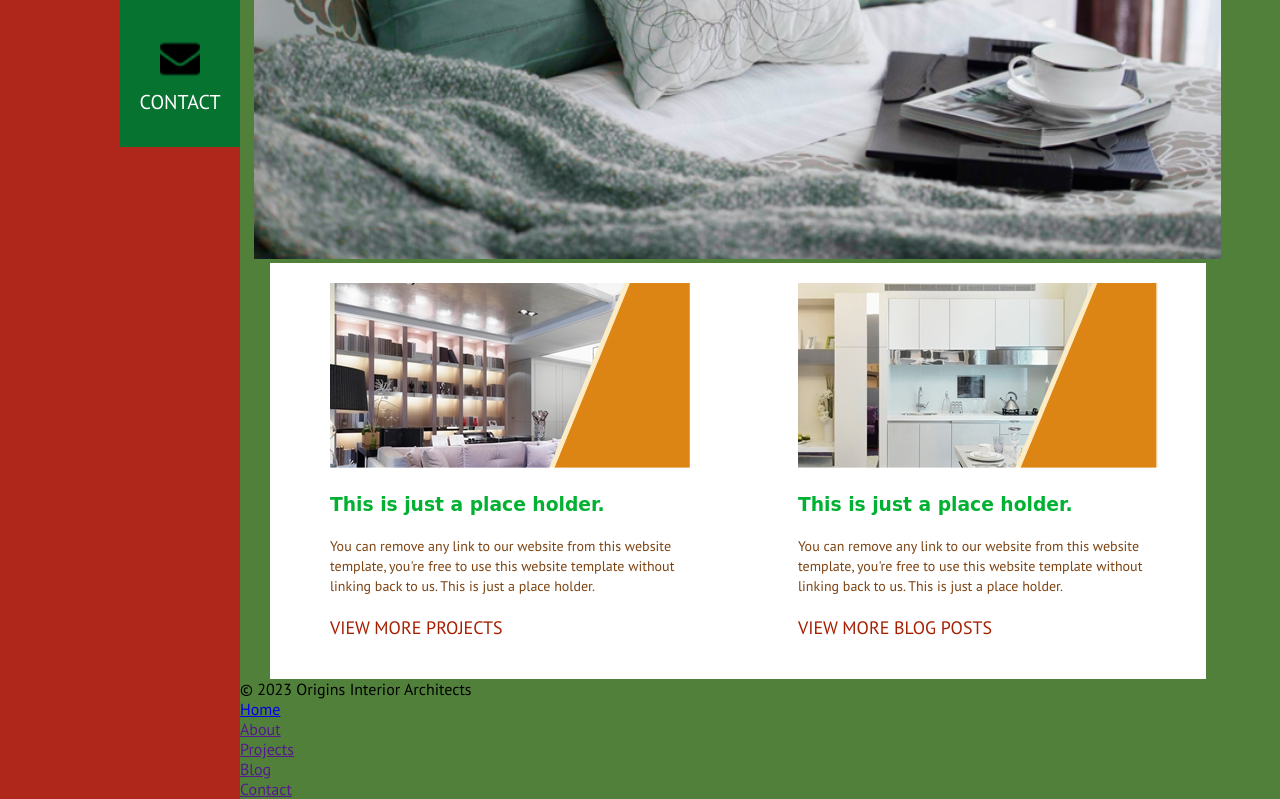
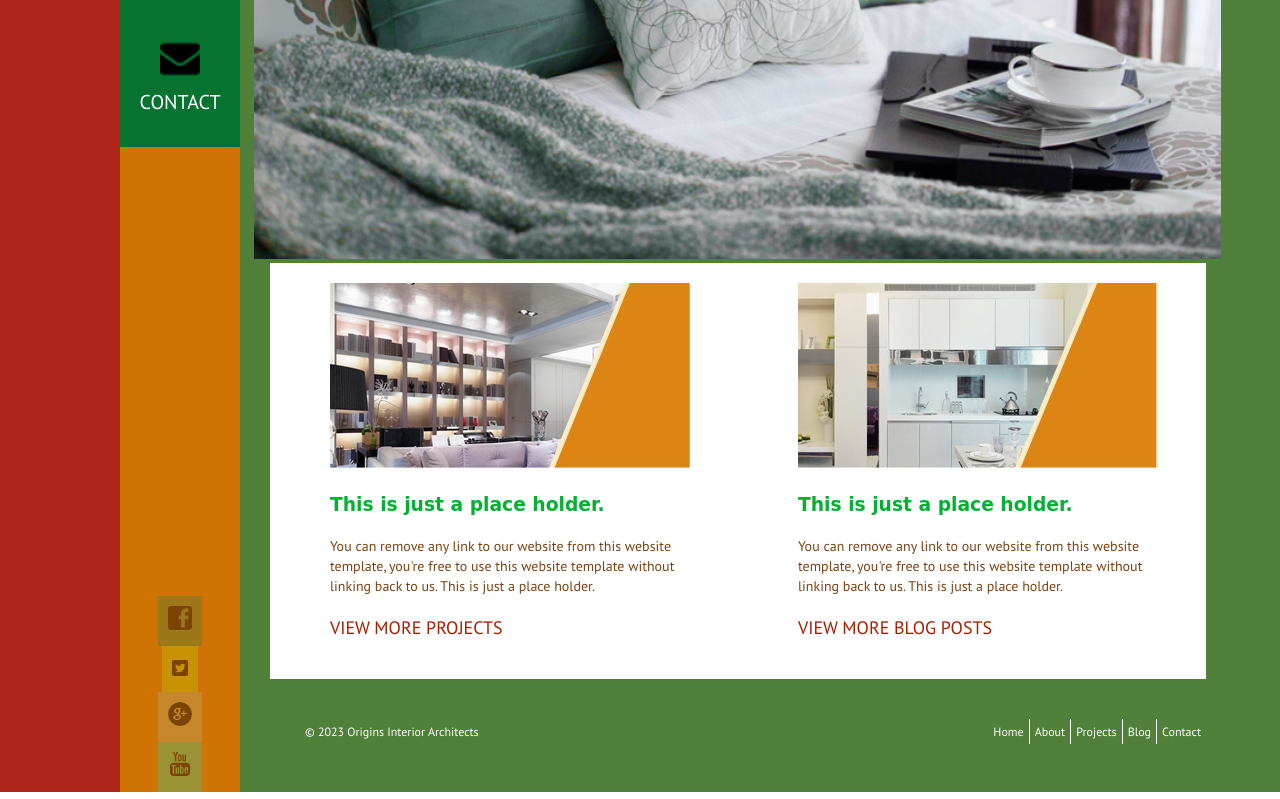
Before and after one commit to MagdaMB/OriginArchitects, a plain HTML site: page index.html in a window 1280 px wide. Shown: the part 753-1552 px from the top of the page. Drawn offline with Linux system fonts and the light colour scheme; a web font is replaced by a local one.

Commit message:
2 commit

```diff
--- a/css/style.css
+++ b/css/style.css
@@ -71,6 +71,20 @@
 .header__nav--box a {
 	color: #FFFFFF;
 	text-decoration: none;
+}
+
+.header__icon {
+	background-color: #CF7304;
+	display: flex;
+	flex-direction: column;
+	justify-content: flex-end;
+	align-items: center;
+	height: 645px;
+}
+
+.header__icon--img {
+	padding: 10px;
+	opacity: 0.4;
 }
 
 .main {
@@ -174,6 +188,31 @@
 	text-decoration: underline;
 }
 
+.footer__title {
+	font-size: 12px;
+	color: #FFFFFF;
+	margin: 10px 0 0 10px;
+}
+
+.footer__title p {
+	padding: 5px;
+}
+
+.footer__menu {
+	color: #ffffff;
+	text-align: center;
+	margin-top: 10px;
+	font-size: 12px;
+}
+
+.footer__menu p {
+	padding: 5px;
+}
+
+.footer__menu a {
+	color: #ffffff;
+	text-decoration: none;
+}
 
 
 
@@ -184,6 +223,11 @@
 @media (min-width: 768px) {
 	.header {margin-left: 120px;}
 	.section__divOne h3 {font-size: 25px; }
+	.footer__title {margin: 40px 0 0 30px;}
+	.footer__menu {display: flex; flex-direction: row; margin: 40px 0 0 30px;}
+	.footer {display: flex; flex-direction: row; justify-content: space-between; width: 90%; margin: 0 0 40px 30px;}
+	.footer__menu p {border-right: 1px solid #FFFFFF;}
+	.footer__menu p:nth-child(5) {border-right: none;}
 }
 
 @media (min-width: 1024px) {
--- a/index.html
+++ b/index.html
@@ -44,8 +44,11 @@
 						<p>Contact</p>
 					</div>
 
-					<div>
-						<img src="">
+					<div class="header__icon">
+						<div class="header__icon--img"><img src="images/icons/facebook-logo.png"></div>
+						<div class="header__icon--img"><img src="images/icons/twitter.png"></div>
+						<div class="header__icon--img"><img src="images/icons/google-plus-logo-button.png"></div>
+						<div class="header__icon--img"><img src="images/icons/youtube-logo.png"></div>
 					</div>
 				</nav>
 			</header>
@@ -83,12 +86,12 @@
 					</div>
 				</section>
 
-				<footer>
-					<div>
+				<footer class="footer">
+					<div class="footer__title">
 						<p>© 2023 Origins Interior Architects</p>
 					</div>
 
-					<div>
+					<div class="footer__menu">
 						<p><a href="index.html">Home</a></p>
 						<p><a href="">About</a></p>
 						<p><a href="">Projects</a></p>
```
Also changed, not shown: images/icons/facebook-logo.png (added), images/icons/google-plus-logo-button.png (added), images/icons/twitter.png (added), images/icons/youtube-logo.png (added).
